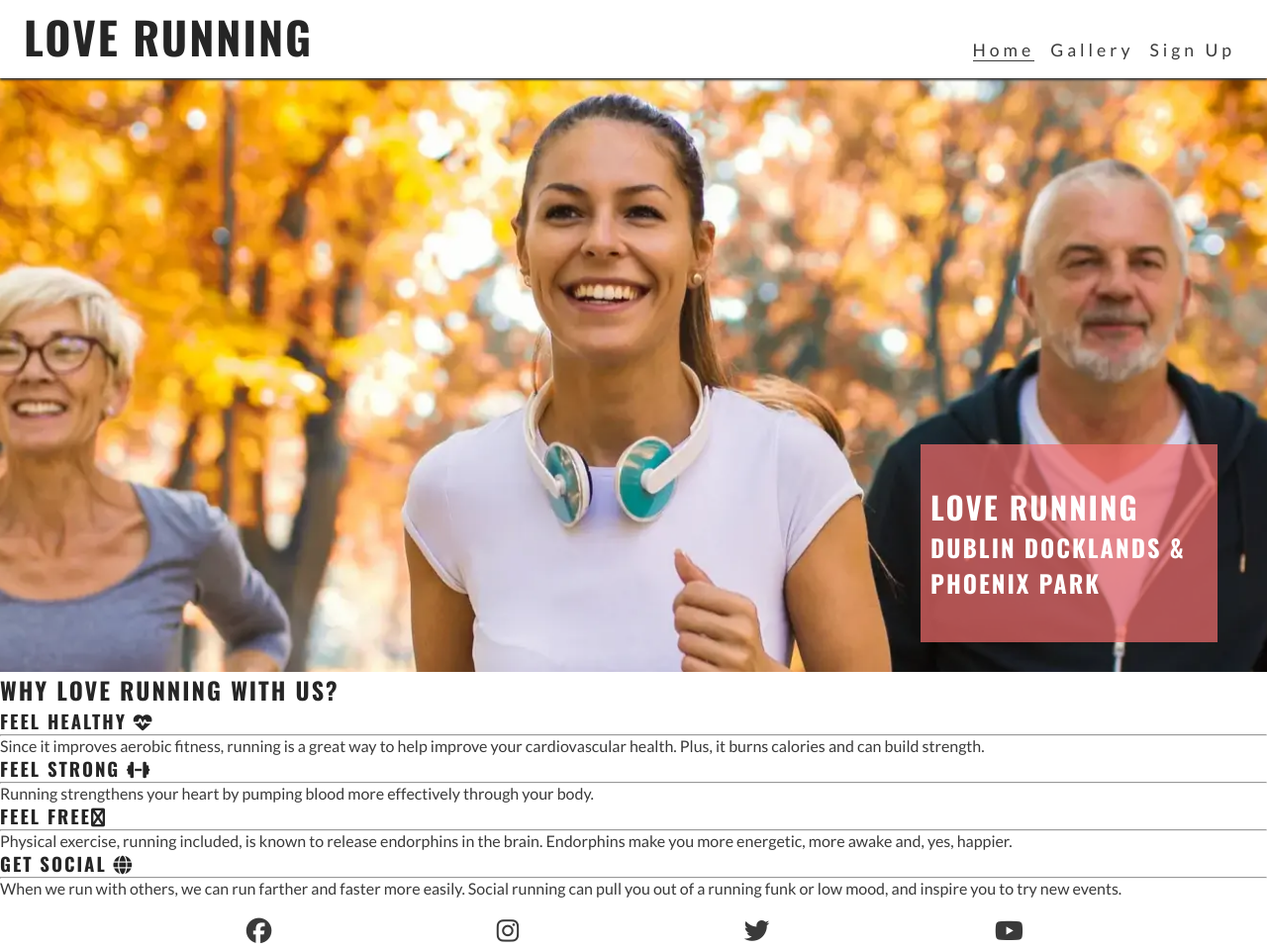
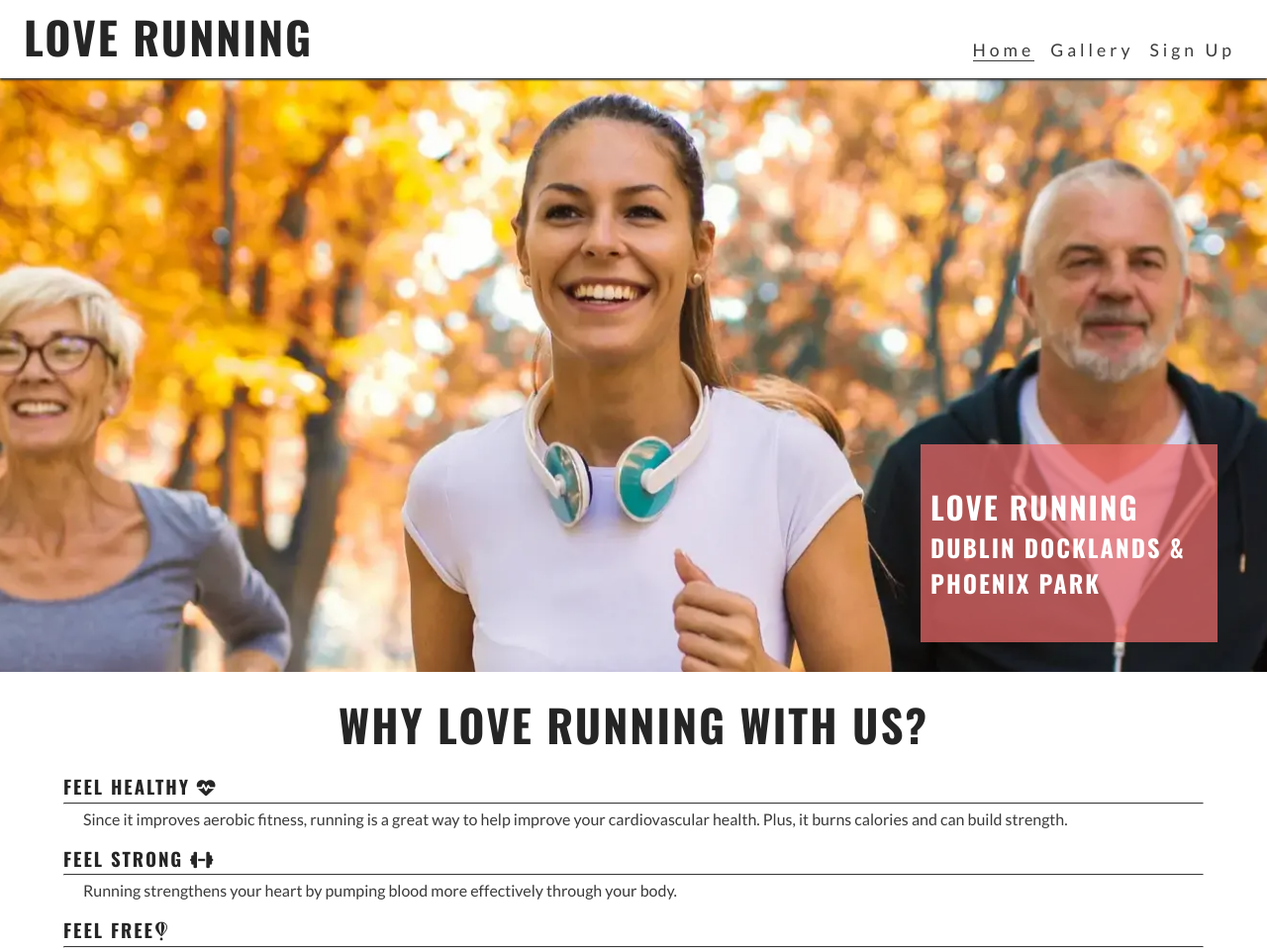
Before and after one commit to hicelery/love-running, a plain HTML site: page index.html in a window 1280 px wide. Shown: the top 960 px of the page at 99% size. Drawn offline with nearby package versions, Linux system fonts and the light colour scheme.

Commit message:
styling for reasons section

```diff
--- a/assets/css/styles.css
+++ b/assets/css/styles.css
@@ -179,6 +179,31 @@ main {
 #cover-text > h3 {
     color: #ffffff;
 }
+/* reasons to run section */
+#reasons {
+    width: 90%;
+    margin: 20px auto;
+}
+
+#reasons h2 {
+    margin-bottom: 20px;
+    font-size: 2.8rem;
+    text-align: center;
+}
+
+.benefits-box {
+    line-height: 20px;
+    margin-bottom: 20px;
+}
+
+.benefits-box > hr {
+    border-top: 1px solid #3a3a3a;
+    margin: 5px 0;
+}
+
+.benefits-box > p {
+    padding: 0 20px;
+}
 
 /* footer */
 #social-networks {
--- a/index.html
+++ b/index.html
@@ -70,7 +70,7 @@
                 <div id="benefits-mental">
                     <div class="benefits-box">
                         <h3>
-                            Feel Free<i class="fa-solid fa-fly"></i>
+                            Feel Free<i class="fa-brands fa-fly"></i>
                         </h3>
                         <hr />
                         <p>
```
